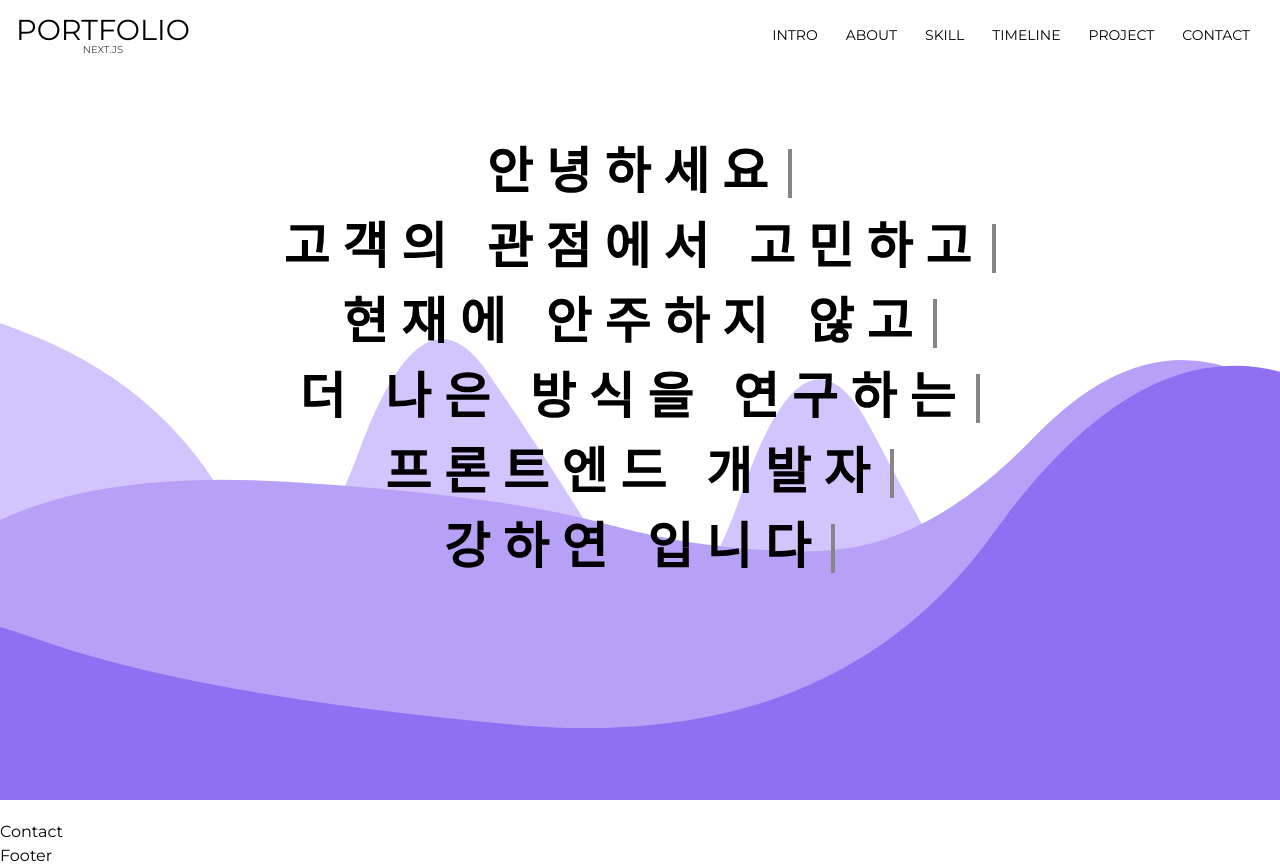
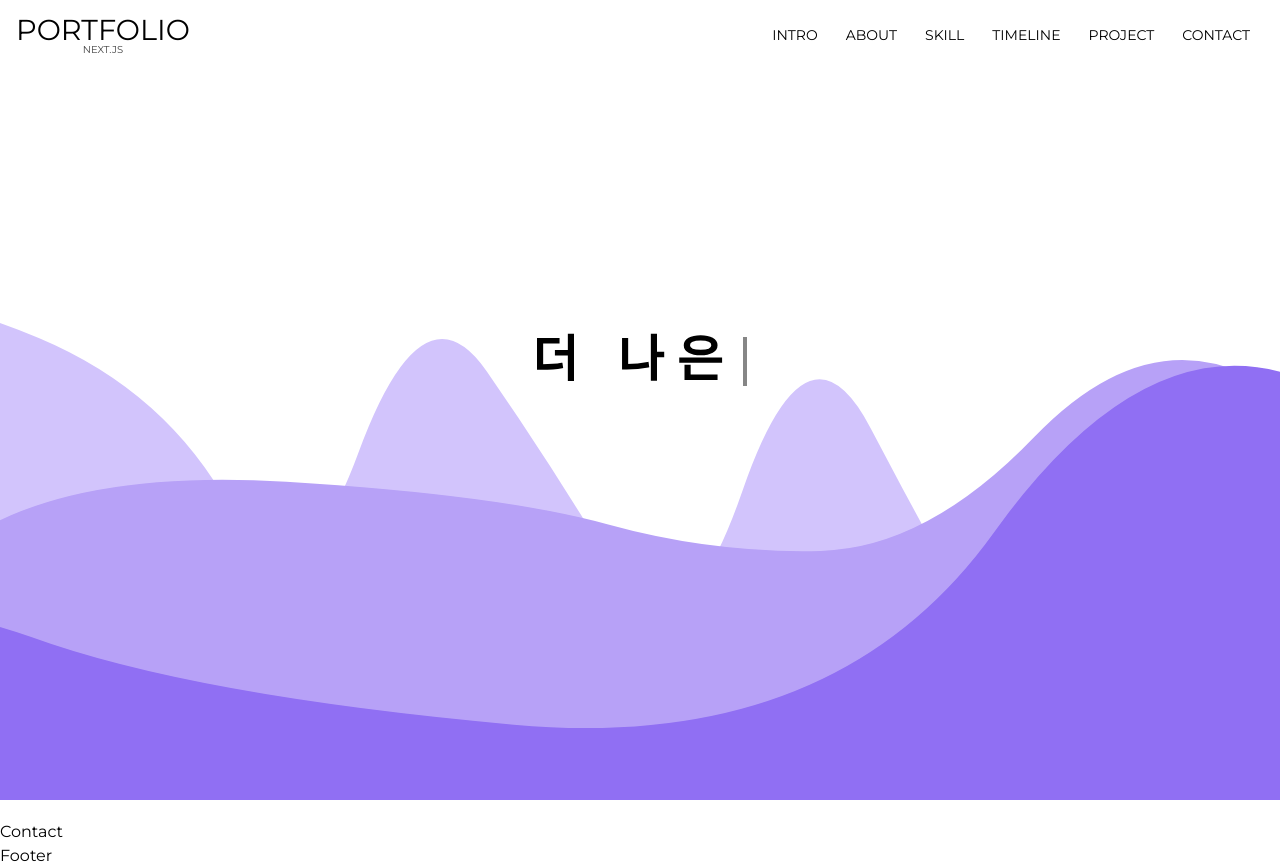
Before and after one commit to KangHayeonn/lydia-portfolio, a Next.js app: page / in a window 1280 px wide. Built offline with nearby package versions, Linux system fonts and the light colour scheme; a small style sheet from the web is missing; a web font is replaced by a local one.

Commit message:
[ADD] : intro typing 기능 구현 - index 이용

```diff
--- a/src/components/section/intro/Intro.tsx
+++ b/src/components/section/intro/Intro.tsx
@@ -1,18 +1,22 @@
+"use client";
+
 import React from "react";
 import Mountain from "@/components/section/intro/Mountain";
 import { introWords } from "@/constants";
+import useTypingWords from "@/hooks/useTypingWords";
 
 const Intro = () => {
+  const typing = useTypingWords({
+    completeWords: introWords,
+    delay: 150,
+  });
+
   return (
     <section id="intro">
       <div className="intro__inner">
         <h2 className="intro__title">intro</h2>
         <div className="intro__text">
-          {introWords.map((word, key) => (
-            <span key={`intro${key}`} className="intro__text--typing">
-              {word}
-            </span>
-          ))}
+          <span className="intro__text--typing">{typing}</span>
         </div>
       </div>
       <Mountain />
--- a/src/constants/index.ts
+++ b/src/constants/index.ts
@@ -32,6 +32,5 @@ export const introWords: Array<string> = [
   "고객의 관점에서 고민하고",
   "현재에 안주하지 않고",
   "더 나은 방식을 연구하는",
-  "프론트엔드 개발자",
-  "강하연 입니다",
+  "강하연 입니다.",
 ];
--- /dev/null
+++ b/src/hooks/useTypingWords.tsx
@@ -0,0 +1,40 @@
+import React, { useState, useEffect } from "react";
+import { ITypingWords } from "@/types/intro";
+
+const useTypingWords = ({ completeWords, delay }: ITypingWords) => {
+  const [words, setWords] = useState<string>("");
+  const [count, setCount] = useState<number>(0);
+  const [idx, setIdx] = useState<number>(0);
+
+  useEffect(() => {
+    const typingWords = setInterval(() => {
+      if (words.length === completeWords[idx].length) {
+        if (idx === completeWords.length - 1) {
+          return;
+        }
+        setWords("");
+        setCount(0);
+        setIdx(idx + 1);
+        return;
+      }
+
+      setWords((prevWord) => {
+        const nextWord = prevWord
+          ? prevWord + completeWords[idx][count]
+          : completeWords[idx][0];
+
+        setCount(count + 1);
+
+        return nextWord;
+      });
+    }, delay);
+
+    return () => {
+      clearInterval(typingWords);
+    };
+  }, [completeWords, count, delay, idx, words]);
+
+  return words;
+};
+
+export default useTypingWords;
--- a/src/types/intro.ts
+++ b/src/types/intro.ts
@@ -1,4 +1,4 @@
 export interface ITypingWords {
-  completeWords: string;
+  completeWords: Array<string>;
   delay: number;
 }
```
